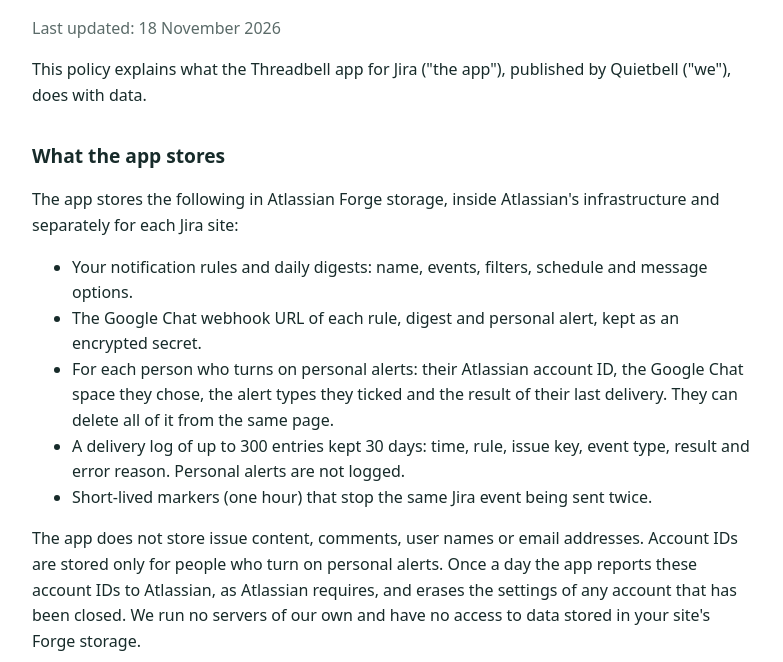
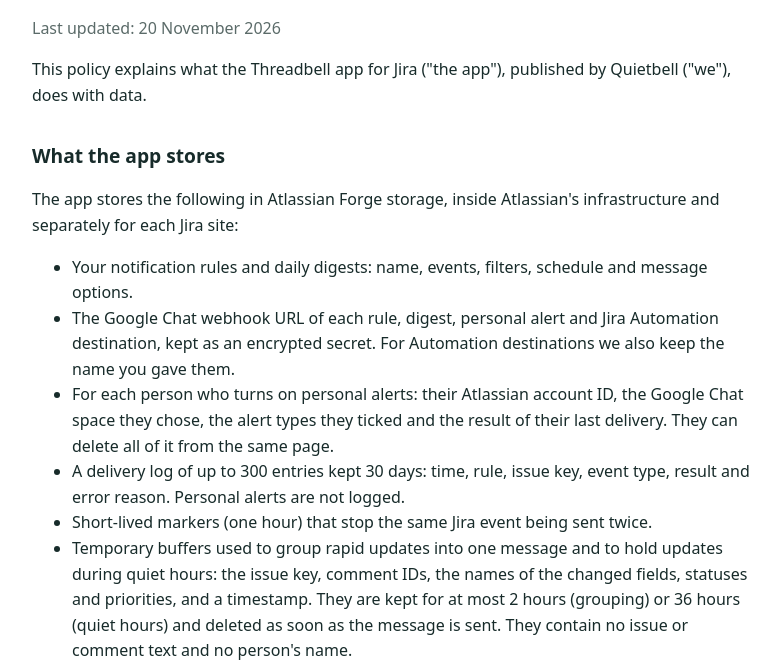
Before and after one commit to Quietbell/quietbell.github.io, a plain HTML site: page privacy.html in a window 1280 px wide. Shown: the part 139-801 px from the top of the page, without its empty margins (248-1031 px from the left). Drawn offline with Linux system fonts and the light colour scheme.

Commit message:
Privacy: temporary buffers (2 h / 36 h), Automation destinations, release and sprint events

```diff
--- a/privacy.html
+++ b/privacy.html
@@ -1,21 +1,22 @@
 <!doctype html><html lang="en"><meta charset="utf-8"><meta name="viewport" content="width=device-width,initial-scale=1"><link rel="stylesheet" href="style.css"><link rel="icon" href="logo-144.png"><title>Threadbell: privacy policy</title><main><nav><img src="logo-144.png" alt=""><b>Threadbell</b><a href="index.html">Documentation</a><a href="guides.html">Guides</a><a href="privacy.html">Privacy</a><a href="terms.html">Terms</a></nav>
 <h1>Privacy policy</h1>
-<p class="muted">Last updated: 18 November 2026</p>
+<p class="muted">Last updated: 20 November 2026</p>
 <p>This policy explains what the Threadbell app for Jira ("the app"), published by Quietbell ("we"), does with data.</p>
 
 <h2>What the app stores</h2>
 <p>The app stores the following in Atlassian Forge storage, inside Atlassian's infrastructure and separately for each Jira site:</p>
 <ul>
 <li>Your notification rules and daily digests: name, events, filters, schedule and message options.</li>
-<li>The Google Chat webhook URL of each rule, digest and personal alert, kept as an encrypted secret.</li>
+<li>The Google Chat webhook URL of each rule, digest, personal alert and Jira Automation destination, kept as an encrypted secret. For Automation destinations we also keep the name you gave them.</li>
 <li>For each person who turns on personal alerts: their Atlassian account ID, the Google Chat space they chose, the alert types they ticked and the result of their last delivery. They can delete all of it from the same page.</li>
 <li>A delivery log of up to 300 entries kept 30 days: time, rule, issue key, event type, result and error reason. Personal alerts are not logged.</li>
 <li>Short-lived markers (one hour) that stop the same Jira event being sent twice.</li>
+<li>Temporary buffers used to group rapid updates into one message and to hold updates during quiet hours: the issue key, comment IDs, the names of the changed fields, statuses and priorities, and a timestamp. They are kept for at most 2 hours (grouping) or 36 hours (quiet hours) and deleted as soon as the message is sent. They contain no issue or comment text and no person's name.</li>
 </ul>
 <p>The app does not store issue content, comments, user names or email addresses. Account IDs are stored only for people who turn on personal alerts. Once a day the app reports these account IDs to Atlassian, as Atlassian requires, and erases the settings of any account that has been closed. We run no servers of our own and have no access to data stored in your site's Forge storage.</p>
 
 <h2>What the app sends, and where</h2>
-<p>When an issue event matches one of your rules, the app reads the issue from Jira and sends a message to the Google Chat webhook you configured, at <code>chat.googleapis.com</code>. Depending on the rule's settings, the message can contain the issue key, summary, type, project name, status, priority, the display names of the assignee and of the person who made the change, and excerpts of the comment and description. Google processes that message under your organisation's Google Workspace agreement.</p>
+<p>When an issue event matches one of your rules, the app reads the issue from Jira and sends a message to the Google Chat webhook you configured, at <code>chat.googleapis.com</code>. Depending on the rule's settings, the message can contain the issue key, summary, type, project name, status, priority, the display names of the assignee and of the person who made the change, and excerpts of the comment and description. For release and sprint events the message contains the version or sprint name, the sprint goal and dates, and the project name. Quiet-hours summaries and daily digests list issue keys, summaries, statuses and assignee names. With the Jira Automation action, the app sends exactly the text your rule composes. Google processes that message under your organisation's Google Workspace agreement.</p>
 <p>The app sends data nowhere else. It contains no analytics and no tracking.</p>
 
 <h2>Data we receive from Atlassian</h2>
```
